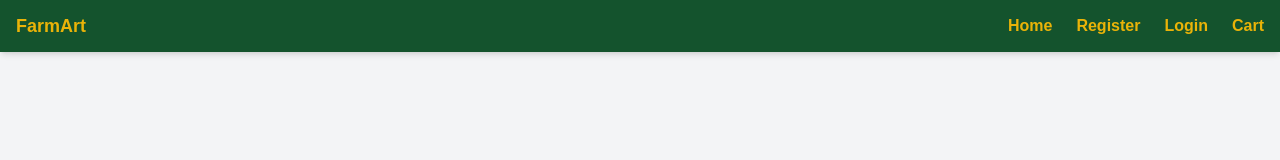
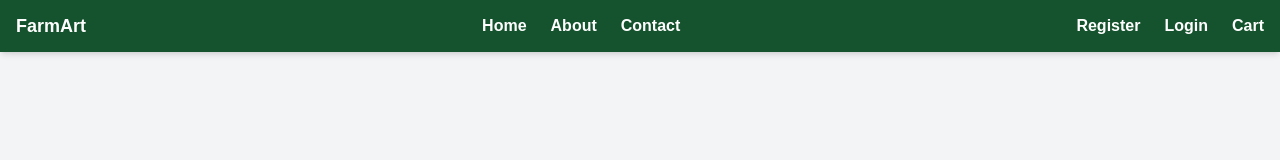
Before and after one commit to ohnoitsmoraa/Farmart-frontend, a React (Vite) app: page /login in a window 1280 px wide. Shown: the top 160 px of the page. Built offline with nearby package versions, Linux system fonts and the light colour scheme.

Commit message:
updated some components

```diff
--- a/src/App.jsx
+++ b/src/App.jsx
@@ -1,6 +1,6 @@
 import React, { useState } from 'react';
 import { BrowserRouter as Router, Route, Routes } from 'react-router-dom';
-import Navbar from './components/Navbar'; // Import the Navbar component
+import Navbar from './components/Navbar';
 import ProductPage from './pages/ProductPage';
 import CartPage from './pages/CartPage';
 import Register from './components/Register';
@@ -49,35 +49,14 @@ const App = () => {
 
   return (
     <Router>
-      <AppContent
-        cartItems={cartItems}
-        addToCart={addToCart}
-        updateQuantity={updateQuantity}
-        removeFromCart={removeFromCart}
-        userRole={userRole}
-        setUserRole={setUserRole}
-      />
-    </Router>
-  );
-};
-
-const AppContent = ({
-  cartItems,
-  addToCart,
-  updateQuantity,
-  removeFromCart,
-  userRole,
-  setUserRole,
-}) => {
-  return (
       <div className="flex flex-col min-h-screen">
-      {/* Use Navbar component */}
+        {/* Navbar */}
         <Navbar cartItems={cartItems} userRole={userRole} />
 
         {/* Main Content */}
         <div className="flex-grow">
           <Routes>
-          {/* Homepage Route */}
+            {/* Homepage */}
             <Route
               path="/"
               element={
@@ -87,7 +66,7 @@ const AppContent = ({
                   {/* ProductPage Section */}
                   <section className="py-10">
                     <div className="container mx-auto">
-                    <h2 className="text-2xl font-bold mb-6">Our Products</h2>
+
                       <ProductPage addToCart={addToCart} cartItems={cartItems} />
                     </div>
                   </section>
@@ -120,7 +99,28 @@ const AppContent = ({
                 </div>
               }
             />
-          {/* Other Routes */}
+
+            {/* About Page */}
+            <Route
+              path="/about"
+              element={
+                <div className="container mx-auto py-10">
+                  <AboutUs />
+                </div>
+              }
+            />
+
+            {/* Contact Page */}
+            <Route
+              path="/contact"
+              element={
+                <div className="container mx-auto py-10">
+                  <Contact />
+                </div>
+              }
+            />
+
+            {/* Cart Page */}
             <Route
               path="/cart"
               element={
@@ -131,13 +131,31 @@ const AppContent = ({
                 />
               }
             />
-          <Route path="/register" element={<Register setUserRole={setUserRole} />} />
-          <Route path="/login" element={<Login setUserRole={setUserRole} />} />
+
+            {/* Register Page */}
+            <Route
+              path="/register"
+              element={<Register setUserRole={setUserRole} />}
+            />
+
+            {/* Login Page */}
+            <Route
+              path="/login"
+              element={<Login setUserRole={setUserRole} />}
+            />
+
+            {/* Sell Animal Page */}
             <Route path="/sell-animal" element={<SellAnimal />} />
-          <Route path="/farmer-dashboard" element={<FarmerDashboard />} />
+
+            {/* Farmer Dashboard */}
+            <Route
+              path="/farmer-dashboard"
+              element={<FarmerDashboard />}
+            />
           </Routes>
         </div>
       </div>
+    </Router>
   );
 };
 
--- a/src/components/Footer.jsx
+++ b/src/components/Footer.jsx
@@ -26,16 +26,16 @@ const Footer = () => {
 
 
         <nav className="mt-6 flex justify-center space-x-8">
-          <Link to="/home" className="text-gray-300 hover:text-white hover:underline">
+          <Link to="/" className="text-gray-300 hover:text-white hover:underline">
             Home
           </Link>
-          <Link to="/aboutus" className="text-gray-300 hover:text-white hover:underline">
+          <Link to="/about" className="text-gray-300 hover:text-white hover:underline">
             About
           </Link>
-          <Link to="/contactus" className="text-gray-300 hover:text-white hover:underline">
+          <Link to="/contact" className="text-gray-300 hover:text-white hover:underline">
             Contact
           </Link>
-          <Link to="/cartpage" className="text-gray-300 hover:text-white hover:underline">
+          <Link to="/cart" className="text-gray-300 hover:text-white hover:underline">
             Cart
           </Link>
         </nav>
@@ -67,7 +67,7 @@ const Footer = () => {
             <FaTwitter size={28} />
           </a>
           <a
-            href="https://www.whatsapp.com"
+            href="https://web.whatsapp.com/"
             target="_blank"
             rel="noopener noreferrer"
             className="text-gray-300 hover:text-green-500"
--- a/src/components/HeroSlider.jsx
+++ b/src/components/HeroSlider.jsx
@@ -3,7 +3,7 @@ import { Link } from 'react-router-dom';
 
 const HeroSlider = () => {
   return (
-    <div className="relative h-screen flex items-center">
+    <div className="relative h-screen flex items-center ">
       {/* Background Video */}
       <video
         className="absolute inset-0 w-full h-full object-cover"
--- a/src/components/Login.jsx
+++ b/src/components/Login.jsx
@@ -23,7 +23,7 @@ const LoginPage = () => {
 
     const role = isFarmer ? "Farmer" : "Buyer";
 
-    fetch("http://localhost:5000/login", {
+    fetch("https://farmart-backend-2-okz3.onrender.com/login", {
       method: "POST",
       headers: { "Content-Type": "application/json" },
       body: JSON.stringify({ ...credentials, role }),
--- a/src/components/Navbar.jsx
+++ b/src/components/Navbar.jsx
@@ -3,34 +3,57 @@ import { Link } from 'react-router-dom';
 
 const Navbar = ({ cartItems, userRole }) => {
   return (
-    <nav className="sticky top-0 z-10 bg-green-900 shadow-md text-yellow-500 font-bold">
+    <nav className="sticky top-0 z-10 bg-green-900 shadow-md text-white font-bold">
       <div className="container mx-auto px-4 py-3 flex justify-between items-center">
-        <h1 className="text-lg font-bold">FarmArt</h1>
-        <ul className="flex space-x-6">
+        {/* Left Section */}
+        <div className="flex-none">
+          <h1 className="text-lg font-bold">
+            <Link to="/" className="hover:text-yellow-500 transition duration-200">
+              FarmArt
+            </Link>
+          </h1>
+        </div>
+
+        {/* Center Section */}
+        <ul className="flex space-x-6 justify-center flex-grow">
           <li>
-            <Link to="/" className="hover:text-gray-300 transition duration-200">
+            <Link to="/" className="hover:text-yellow-500 transition duration-200">
               Home
             </Link>
           </li>
           <li>
-            <Link to="/register" className="hover:text-gray-300 transition duration-200">
+            <Link to="/about" className="hover:text-yellow-500 transition duration-200">
+              About
+            </Link>
+          </li>
+          <li>
+            <Link to="/contact" className="hover:text-yellow-500 transition duration-200">
+              Contact
+            </Link>
+          </li>
+        </ul>
+
+        {/* Right Section */}
+        <ul className="flex space-x-6">
+          <li>
+            <Link to="/register" className="hover:text-yellow-500 transition duration-200">
               Register
             </Link>
           </li>
           <li>
-            <Link to="/login" className="hover:text-gray-300 transition duration-200">
+            <Link to="/login" className="hover:text-yellow-500 transition duration-200">
               Login
             </Link>
           </li>
           {userRole === 'farmer' && (
             <li>
-              <Link to="/farmer-dashboard" className="hover:text-gray-300 transition duration-200">
+              <Link to="/farmer-dashboard" className="hover:text-yellow-500 transition duration-200">
                 Farmer Dashboard
               </Link>
             </li>
           )}
           <li>
-            <Link to="/cart" className="relative hover:text-gray-300 transition duration-200">
+            <Link to="/cart" className="relative hover:text-yellow-500 transition duration-200">
               Cart
               {cartItems.length > 0 && (
                 <span className="absolute -top-2 -right-3 bg-red-600 text-white text-xs font-bold rounded-full w-5 h-5 flex items-center justify-center">
--- a/src/components/Register.jsx
+++ b/src/components/Register.jsx
@@ -26,7 +26,7 @@ const RegisterPage = () => {
     e.preventDefault();
     const role = isFarmer ? "Farmer" : "Buyer";
 
-    fetch("http://localhost:5000/register", {
+    fetch("https://farmart-backend-2-okz3.onrender.com/register", {
       method: "POST",
       headers: { "Content-Type": "application/json" },
       body: JSON.stringify({ ...formData, role }),
```
Lines whose indentation alone changed are shown as unchanged.
